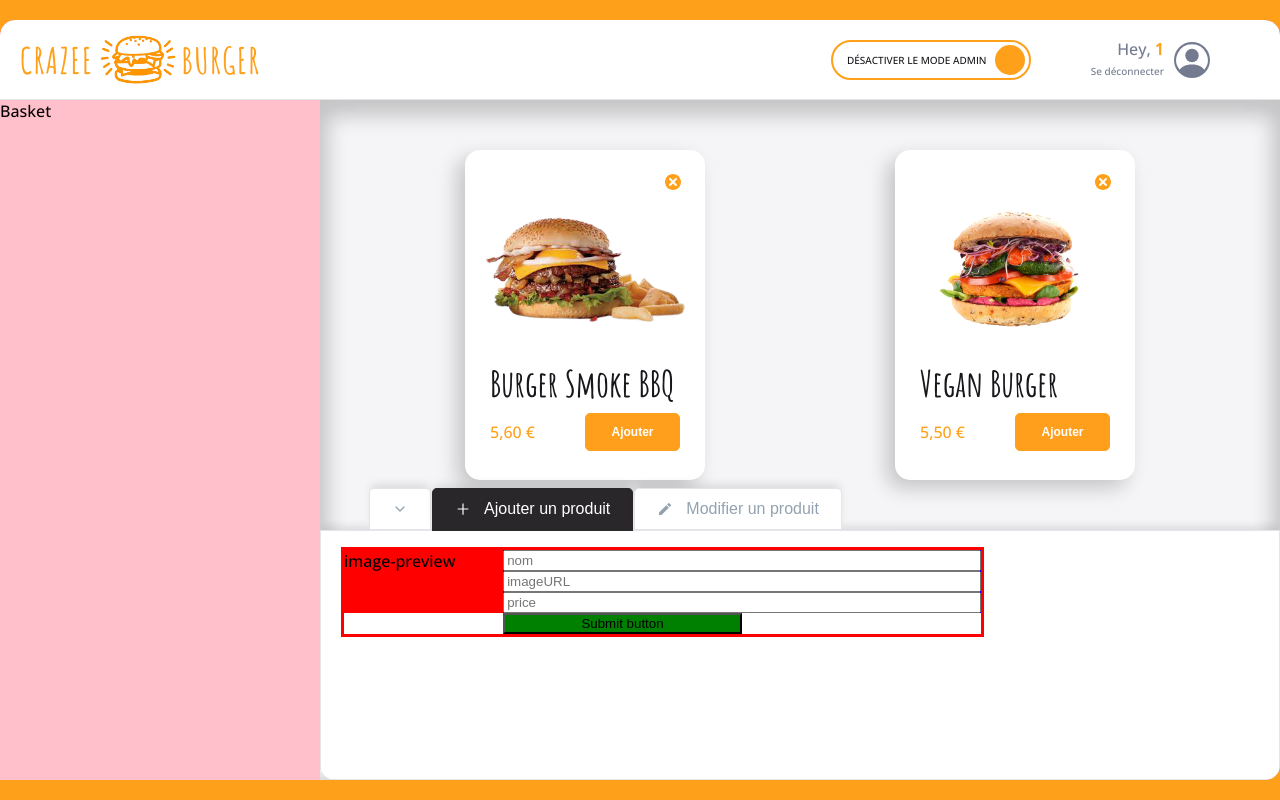
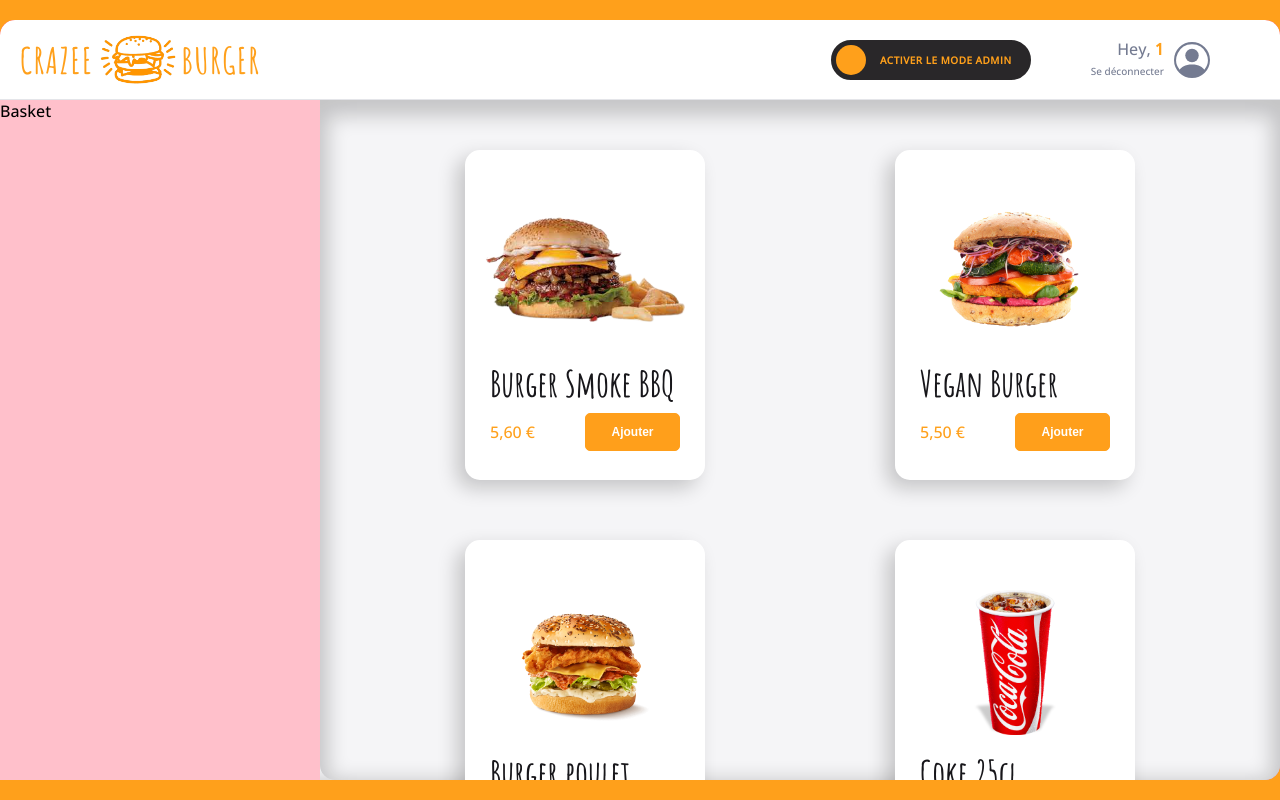
Before and after one commit to YoannDrx/crazee-burger, a React (Create React App) app: page /order/1 in a window 1280 px wide. Built offline with nearby package versions, Linux system fonts and the light colour scheme.

Commit message:
✨ F08 : ADMIN > addForm > comingSoon.png

```diff
--- a/src/components/pages/order/Main/MainRightSide/Admin/AdminPanel/AddForm.js
+++ b/src/components/pages/order/Main/MainRightSide/Admin/AdminPanel/AddForm.js
@@ -2,7 +2,7 @@
 import styled from "styled-components";
 import OrderContext from "../../../../../../../context/OrderContext";
 
-const emptyProduct = {
+const EMPTY_PRODUCT = {
     id: "",
     title: "",
     imageSource: "",
@@ -11,7 +11,7 @@
 
 export default function AddForm() {
     const { handleAdd } = useContext(OrderContext);
-    const [newProduct, setNewProduct] = useState(emptyProduct);
+    const [newProduct, setNewProduct] = useState(EMPTY_PRODUCT);
 
     const handleSubmit = (e) => {
         e.preventDefault();
@@ -22,7 +22,7 @@
         };
 
         handleAdd(newProductToAdd);
-        setNewProduct(emptyProduct);
+        setNewProduct(EMPTY_PRODUCT);
     };
 
     const handleChange = (e) => {
@@ -36,7 +36,7 @@
             <div className="input-fields">
                 <input name="title" value={newProduct.title} onChange={handleChange} type="text" placeholder="nom"></input>
                 <input name="imageSource" value={newProduct.imageSource} type="text" onChange={handleChange} placeholder="imageURL" />
-                <input name="price" value={newProduct.price ? newProduct.price : ""} type="text" onChange={handleChange} placeholder="price" />
+                <input name="price" value={newProduct.price ? newProduct.price : ""} type="text" onChange={handleChange} placeholder="prix" />
             </div>
             <button className="submit-button">Submit button</button>
         </AddFormStyled>
--- a/src/components/pages/order/Main/MainRightSide/Menu.js
+++ b/src/components/pages/order/Main/MainRightSide/Menu.js
@@ -5,13 +5,15 @@
 import { useContext } from "react";
 import OrderContext from "../../../../../context/OrderContext";
 
+const DEFAULT_IMAGE = "/images/coming-soon.png";
+
 export default function Menu() {
 const {menu} = useContext(OrderContext)
 
     return (
         <MenuStyled className="menu">
             {menu.map(({ id, title, imageSource, price }) => {
-                return <Card key={id} title={title} imageSource={imageSource} leftDescription={formatPrice(price)} />;
+                return <Card key={id} title={title} imageSource={imageSource ? imageSource : DEFAULT_IMAGE } leftDescription={formatPrice(price)} />;
             })}
         </MenuStyled>
     );
--- a/src/components/pages/order/OrderPage.js
+++ b/src/components/pages/order/OrderPage.js
@@ -8,7 +8,7 @@
 
 export default function OrderPage() {
     // state
-    const [isModeAdmin, setIsModeAdmin] = useState(true);
+    const [isModeAdmin, setIsModeAdmin] = useState(false);
     const [isCollapsed, setIsCollapsed] = useState(false);
     const [currentTabSelected, setCurrentTabSelected] = useState("add");
     const [menu, setMenu] = useState(fakeMenu.LARGE);
```
